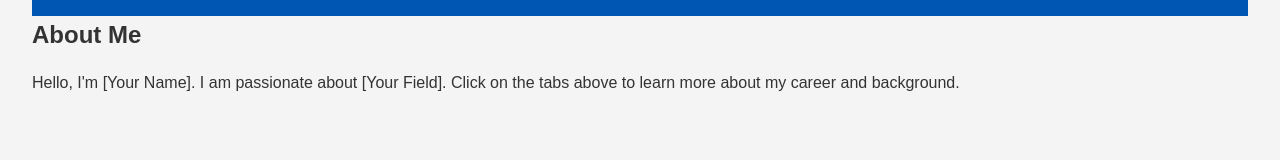
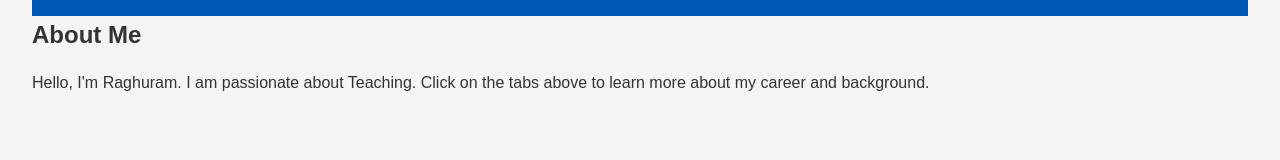
Before and after one commit to Raghuramegowda/Assignment, a plain HTML site: page index.html in a window 1280 px wide. Shown: the part 255-415 px from the top of the page. Drawn offline with Linux system fonts and the light colour scheme.

Commit message:
Update index.html

```diff
--- a/index.html
+++ b/index.html
@@ -25,7 +25,7 @@
 
         <section class="intro">
             <h2>About Me</h2>
-            <p>Hello, I'm [Your Name]. I am passionate about [Your Field]. Click on the tabs above to learn more about my career and background.</p>
+            <p>Hello, I'm Raghuram. I am passionate about Teaching. Click on the tabs above to learn more about my career and background.</p>
         </section>
     </main>
 
```
